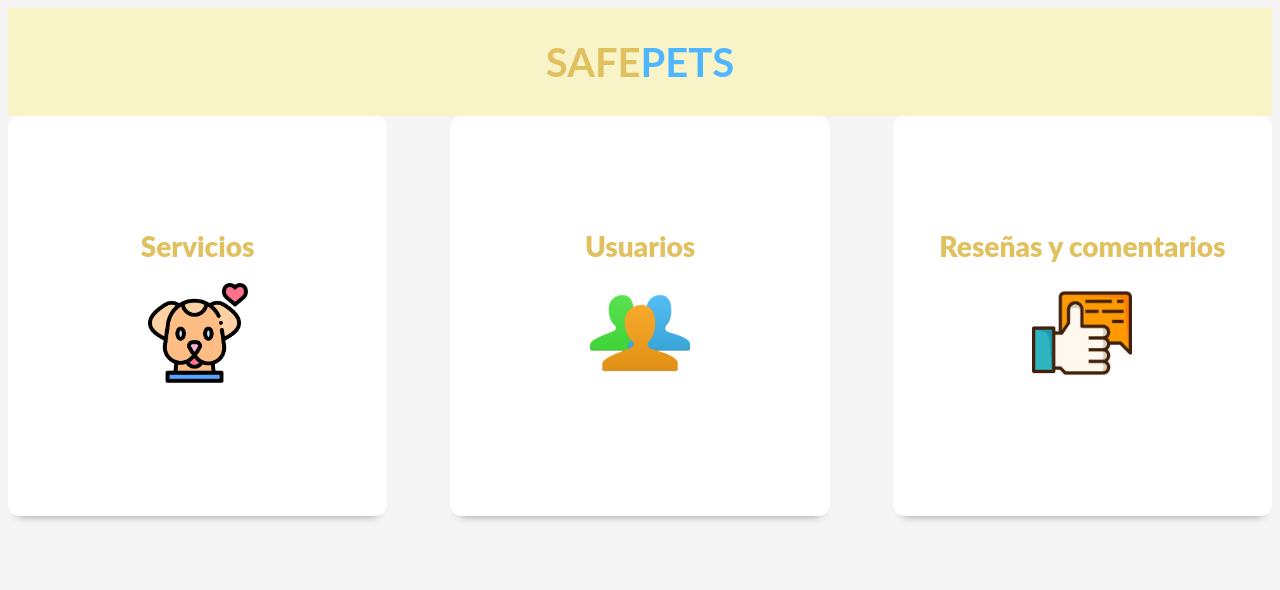
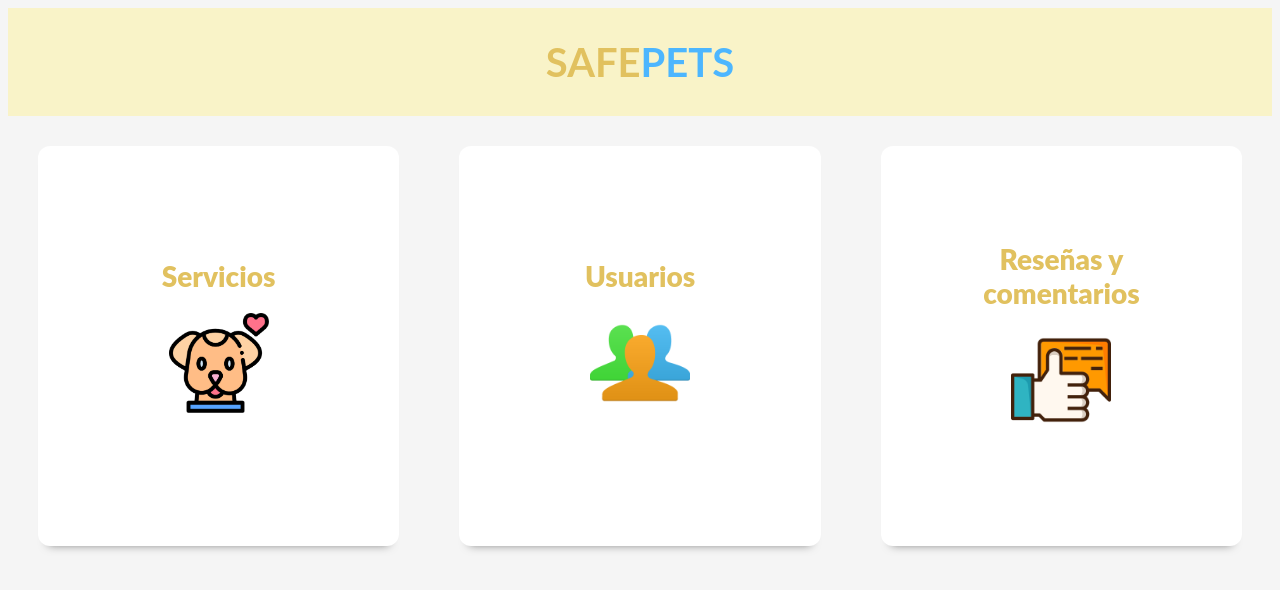
Before and after one commit to JorgeVC26/Safe_Pets, a React (Vite) app: page / in a window 1280 px wide. Shown: the top 590 px of the page. Built offline with nearby package versions, Linux system fonts and the light colour scheme.

Commit message:
Diseño home (clase gasto ahora es "seccion"

```diff
--- a/src/Home.jsx
+++ b/src/Home.jsx
@@ -13,8 +13,9 @@ function Home() {
         <h1>Safe<span>Pets</span></h1>
 
         </header>
+        <div className="secciones-principales">
     <div style={{display: 'flex'}}>
-          <div className='gasto sombra' style={{width: '30%', height:'40rem', justifyContent: 'center'}}>
+          <div className='seccion sombra' style={{width: '30%', height:'40rem', justifyContent: 'center'}}>
             <div className='contenido-gasto' style={{flexDirection: 'column'}}>
               <Link to="./Service" className='Titulos contenido-URL' >Servicios
 
@@ -23,7 +24,7 @@ function Home() {
               </Link>
             </div>
           </div>
-          <div className='gasto sombra margenHorizontal' style={{width: '30%', height:'40rem', justifyContent: 'center'}}>
+          <div className='seccion sombra margenHorizontal' style={{width: '30%', height:'40rem', justifyContent: 'center'}}>
             <div className='contenido-gasto' style={{flexDirection: 'column'}} >
               <Link to="./Service" className='Titulos contenido-URL'>Usuarios
 
@@ -31,7 +32,7 @@ function Home() {
               </Link>
             </div>
           </div>
-          <div className='gasto sombra' style={{width: '30%', height:'40rem', justifyContent: 'center'}}>
+          <div className='seccion sombra' style={{width: '30%', height:'40rem', justifyContent: 'center'}}>
             <div className='contenido-gasto'  style={{flexDirection: 'column'}}>
               <Link to="./Service" className='Titulos contenido-URL'>Reseñas y comentarios
 
@@ -42,6 +43,7 @@ function Home() {
           </div>
 </div>
       </div>
+      </div>
   );
 }
 
--- a/src/Style/style.css
+++ b/src/Style/style.css
@@ -69,3 +69,22 @@ select {
   align-items: center;
   gap: 2rem;
 }
+
+.secciones-principales {
+margin: 30px;
+}
+
+.seccion{
+
+    display: flex;
+    justify-content: space-between;
+    align-items: center;
+    gap: 2rem;
+    margin-bottom: 2rem;
+    width: 100%;
+}
+
+.seccion:hover{
+  cursor: pointer;
+  background-color: #f1f1f1;
+}
```
